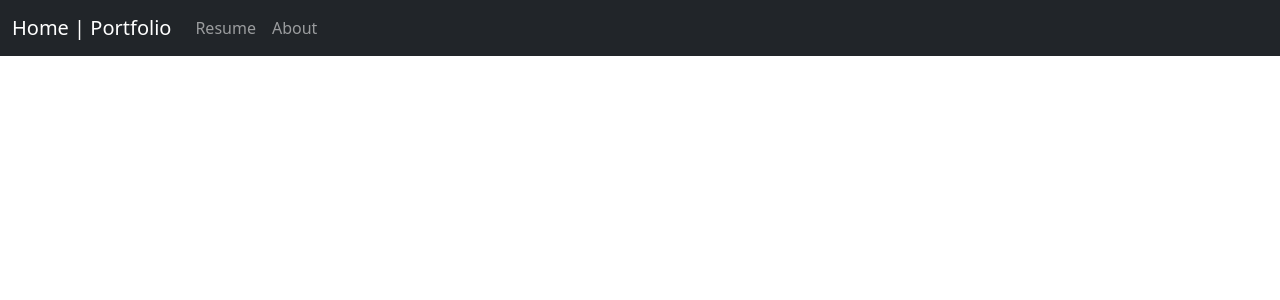
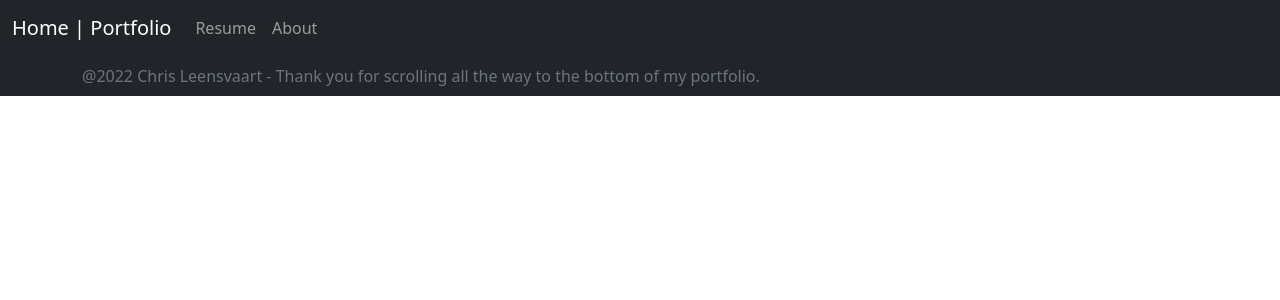
Before and after one commit to OldTubby/website, a React (Create React App) app: page /resume in a window 1280 px wide. Shown: the top 300 px of the page. Built offline with nearby package versions, Linux system fonts and the light colour scheme; the HTML template or start-up script is replaced by a standard one.

Commit message:
added footer

```diff
--- a/public/index.html
+++ b/public/index.html
@@ -35,7 +35,6 @@
   </head>
   <body>
     <div id="root"></div>
-    <!-- JavaScript Bundle with Popper -->
     <script
       src="https://cdn.jsdelivr.net/npm/bootstrap@5.1.3/dist/js/bootstrap.bundle.min.js"
       integrity="sha384-ka7Sk0Gln4gmtz2MlQnikT1wXgYsOg+OMhuP+IlRH9sENBO0LRn5q+8nbTov4+1p"
--- a/src/App.js
+++ b/src/App.js
@@ -5,6 +5,7 @@ import { BrowserRouter, Routes, Route } from 'react-router-dom';
 import Nav from './components/Nav';
 import Home from './components/Home';
 import Resume from './components/Resume';
+import Footer from './components/Footer';
 
 function App() {
   return (
@@ -14,6 +15,7 @@ function App() {
         <Route path='' element={<Home />} />
         <Route path='/resume' element={<Resume />} />
       </Routes>
+      <Footer />
     </BrowserRouter>
   );
 }
--- /dev/null
+++ b/src/components/Footer.js
@@ -0,0 +1,18 @@
+import React from 'react';
+
+function Footer() {
+  return (
+    <>
+      <footer class='mt-auto py-2 bg-dark'>
+        <div class='container'>
+          <span class='text-muted'>
+            @2022 Chris Leensvaart - Thank you for scrolling all the way to the
+            bottom of my portfolio.
+          </span>
+        </div>
+      </footer>
+    </>
+  );
+}
+
+export default Footer;
```
